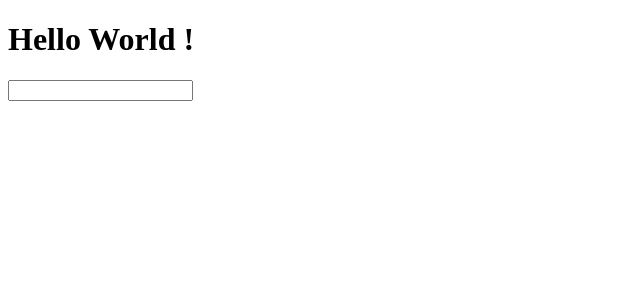
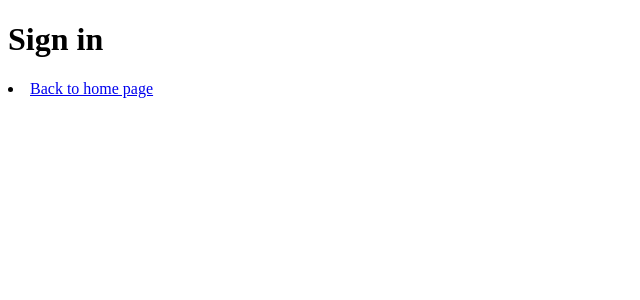
Before and after one commit to lancersEnt/MyKlad-fe, a React (Vite) app: page /signin in a window 1280 px wide. Shown: the top 300 px of the page, without its empty margins (0-640 px from the left). Built offline with nearby package versions, Linux system fonts and the light colour scheme.

Commit message:
add base pages and configure testing env

```diff
--- a/package.json
+++ b/package.json
@@ -10,8 +10,12 @@
     "test": "vitest"
   },
   "dependencies": {
+    "@emotion/react": "^11.10.6",
+    "@emotion/styled": "^11.10.6",
+    "@mui/material": "^5.11.12",
     "react": "^18.2.0",
-    "react-dom": "^18.2.0"
+    "react-dom": "^18.2.0",
+    "react-router-dom": "^6.8.2"
   },
   "devDependencies": {
     "@testing-library/jest-dom": "^5.16.5",
--- a/src/App.tsx
+++ b/src/App.tsx
@@ -1,16 +1,26 @@
+import { BrowserRouter, Route, Routes } from 'react-router-dom';
+import Home from './pages/Home';
+import NotFound from './pages/NotFound';
+import SignIn from './pages/SignIn';
+import SignUp from './pages/SignUp';
+
 function App() {
   return (
-    <div className="App">
-      <h1>Hello World !</h1>
-      <input
-        type="text"
-        max={5}
-        style={{ color: 'red' }}
-        name="hello_user"
-        className="motherfucker_user"
-      />
-    </div>
+    <Routes>
+      <Route path="/" element={<Home />} />
+      <Route path="/signup" element={<SignUp />} />
+      <Route path="/signin" element={<SignIn />} />
+      <Route path="*" element={<NotFound />} />
+    </Routes>
   );
 }
 
-export default App;
+function MyKlad() {
+  return (
+    <BrowserRouter>
+      <App />
+    </BrowserRouter>
+  );
+}
+
+export default MyKlad;
--- a/src/main.tsx
+++ b/src/main.tsx
@@ -1,10 +1,10 @@
 import React from 'react';
 import ReactDOM from 'react-dom/client';
-import App from './App';
+import MyKlad from './App';
 import './index.css';
 
 ReactDOM.createRoot(document.getElementById('root') as HTMLElement).render(
   <React.StrictMode>
-    <App />
+    <MyKlad />
   </React.StrictMode>
 );
--- /dev/null
+++ b/src/pages/Home.tsx
@@ -0,0 +1,19 @@
+import { Link } from 'react-router-dom';
+
+function Home() {
+  return (
+    <div>
+      <h1>MyKlad</h1>
+      <nav>
+        <li>
+          <Link to="/signin"> signin </Link>
+        </li>
+        <li>
+          <Link to="/signup"> signup </Link>
+        </li>
+      </nav>
+    </div>
+  );
+}
+
+export default Home;
--- /dev/null
+++ b/src/pages/NotFound.tsx
@@ -0,0 +1,16 @@
+import { Link } from 'react-router-dom';
+
+function NotFound() {
+  return (
+    <div>
+      <h1>Not found</h1>
+      <nav>
+        <li>
+          <Link to="/"> Back to home page </Link>
+        </li>
+      </nav>
+    </div>
+  );
+}
+
+export default NotFound;
--- /dev/null
+++ b/src/pages/SignIn.tsx
@@ -0,0 +1,16 @@
+import { Link } from 'react-router-dom';
+
+function SignIn() {
+  return (
+    <div>
+      <h1>Sign in</h1>
+      <nav>
+        <li>
+          <Link to="/"> Back to home page </Link>
+        </li>
+      </nav>
+    </div>
+  );
+}
+
+export default SignIn;
--- /dev/null
+++ b/src/pages/SignUp.tsx
@@ -0,0 +1,16 @@
+import { Link } from 'react-router-dom';
+
+function SignUp() {
+  return (
+    <div>
+      <h1>Sign up</h1>
+      <nav>
+        <li>
+          <Link to="/"> Back to home page </Link>
+        </li>
+      </nav>
+    </div>
+  );
+}
+
+export default SignUp;
--- a/tsconfig.json
+++ b/tsconfig.json
@@ -23,7 +23,7 @@
   "include": [
     "vite.config.ts",
     ".eslintrc.cjs",
-    "src",
+    "src", "test",
   ],
   "references": [
     {
--- a/vite.config.ts
+++ b/vite.config.ts
@@ -11,7 +11,7 @@ export default defineConfig({
   test: {
     globals: true,
     environment: 'jsdom',
-    setupFiles: './src/test/setupTests.ts',
+    setupFiles: './test/setupTests.ts',
     // you might want to disable it, if you don't have tests that rely on CSS
     // since parsing CSS is slow
     css: true,
```
Also changed, not shown: test/setupTests.ts (renamed from src/test/setupTests.ts, +0 -1 lines), 2 other files (tests, documents, lock files or other folders).
